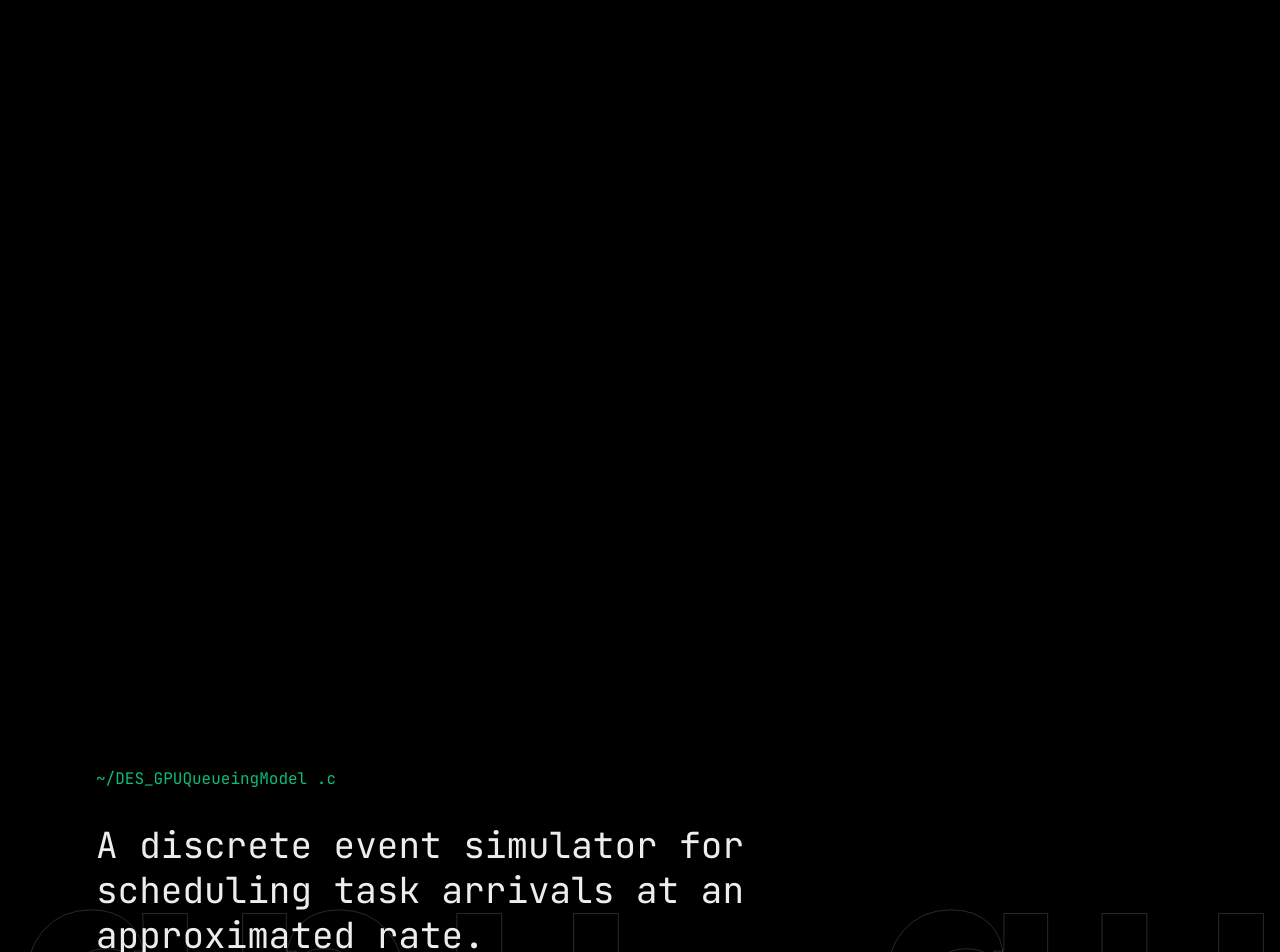
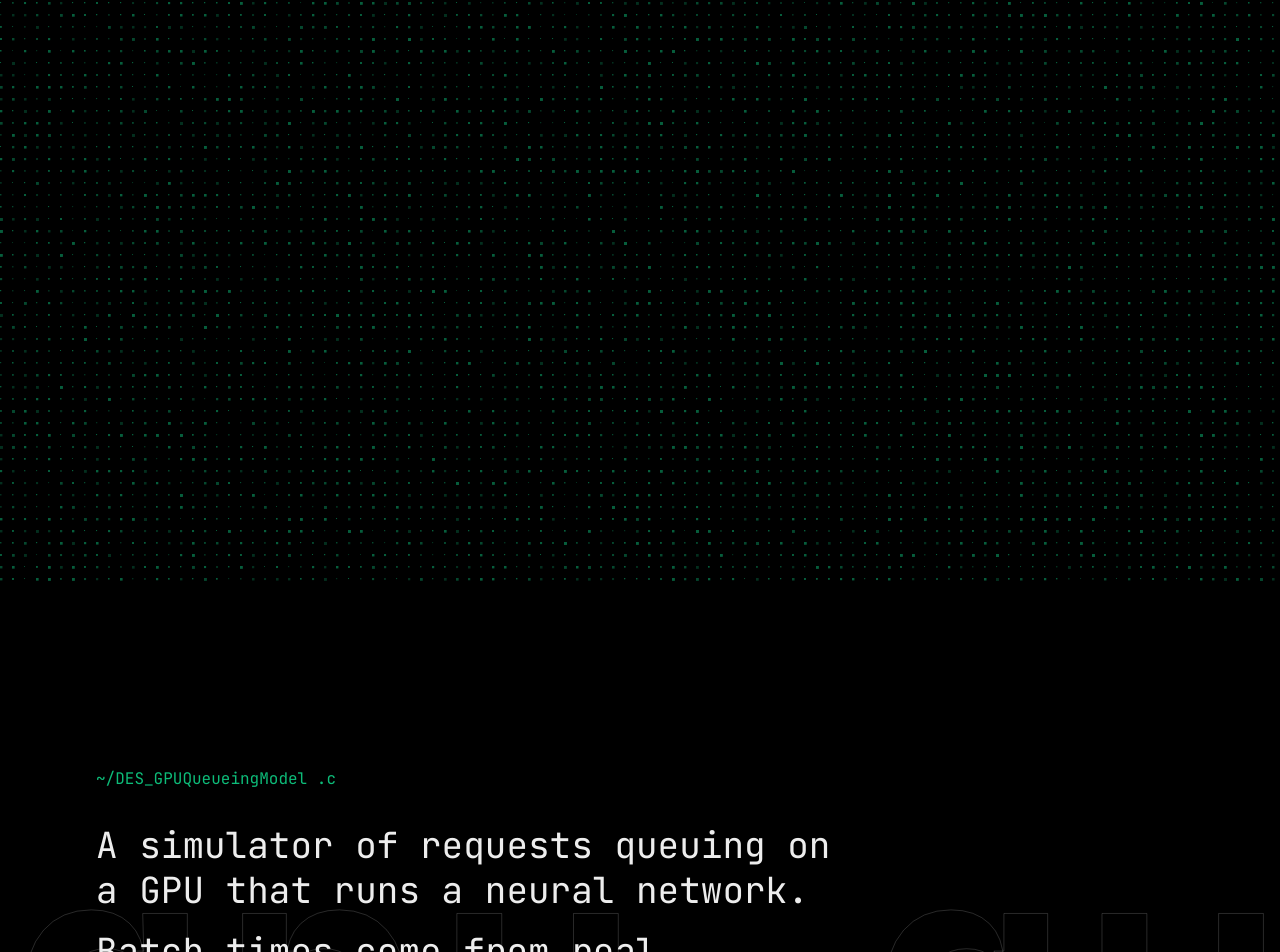
Before and after one commit to Granted07/portfolio, a Next.js app: page / in a window 1280 px wide. Shown: the part 1038-1990 px from the top of the page. Built offline with nearby package versions, Linux system fonts and the light colour scheme.

Commit message:
testing new pixel card css logic

```diff
--- a/app/globals.css
+++ b/app/globals.css
@@ -15,31 +15,3 @@ body{background:var(--bg);color:var(--fg);font-family:var(--font-jetbrains),ui-m
   .track{flex-direction:column;width:auto!important}
   .cursor::after{animation:none}
 }
-
-@layer components {
-  .pixel-card { position: relative; overflow: hidden; isolation: isolate; }
-
-  .pixel-canvas,
-  .pixel-card::before {
-    -webkit-mask-image: linear-gradient(to bottom,
-      transparent 0%, rgba(0,0,0,.08) 8%, rgba(0,0,0,.3) 18%, rgba(0,0,0,.7) 30%,
-      #000 35%, #000 75%,
-      rgba(0,0,0,.7) 70%, rgba(0,0,0,.3) 82%, rgba(0,0,0,.08) 92%, transparent 100%);
-    mask-image: linear-gradient(to bottom,
-      transparent 0%, rgba(0,0,0,.08) 8%, rgba(0,0,0,.3) 18%, rgba(0,0,0,.7) 30%,
-      #000 35%, #000 75%,
-      rgba(0,0,0,.7) 70%, rgba(0,0,0,.3) 82%, rgba(0,0,0,.08) 92%, transparent 100%);
-  }
-
-  .pixel-canvas {
-    position: absolute; inset: 0; width: 100%; height: 100%;
-    display: block; pointer-events: none; opacity: .55; z-index: 0;
-  }
-  .pixel-card::before {
-    content: ""; position: absolute; inset: 0; pointer-events: none; z-index: 0;
-    background: radial-gradient(ellipse at center, var(--pixel-card-active-color, transparent), transparent 70%);
-    opacity: 0; transition: opacity 800ms cubic-bezier(.5,1,.89,1);
-  }
-  .pixel-card:hover::before, .pixel-card:focus-within::before { opacity: .18; }
-  .pixel-card > :not(.pixel-canvas) { position: relative; z-index: 1; }
-}
--- a/components/ui/pixel-card.tsx
+++ b/components/ui/pixel-card.tsx
@@ -1,318 +1,101 @@
-'use client';
+"use client";
+import { useEffect, useRef } from "react";
 
-import { useEffect, useRef } from 'react';
-import { type JSX } from 'react';
-
-class Pixel {
-  width: number;
-  height: number;
-  ctx: CanvasRenderingContext2D;
-  x: number;
-  y: number;
-  color: string;
-  speed: number;
-  size: number;
-  sizeStep: number;
-  minSize: number;
-  maxSizeInteger: number;
-  maxSize: number;
-  delay: number;
-  counter: number;
-  counterStep: number;
-  isIdle: boolean;
-  isReverse: boolean;
-  isShimmer: boolean;
-
-  constructor(
-    canvas: HTMLCanvasElement,
-    context: CanvasRenderingContext2D,
-    x: number,
-    y: number,
-    color: string,
-    speed: number,
-    delay: number
-  ) {
-    this.width = canvas.width;
-    this.height = canvas.height;
-    this.ctx = context;
-    this.x = x;
-    this.y = y;
-    this.color = color;
-    this.speed = this.getRandomValue(0.1, 0.9) * speed;
-    this.size = 0;
-    this.sizeStep = Math.random() * 0.4;
-    this.minSize = 0.5;
-    this.maxSizeInteger = 2;
-    this.maxSize = this.getRandomValue(this.minSize, this.maxSizeInteger);
-    this.delay = delay;
-    this.counter = 0;
-    this.counterStep = Math.random() * 4 + (this.width + this.height) * 0.01;
-    this.isIdle = false;
-    this.isReverse = false;
-    this.isShimmer = false;
-  }
-
-  getRandomValue(min: number, max: number) {
-    return Math.random() * (max - min) + min;
-  }
-
-  draw() {
-    const centerOffset = this.maxSizeInteger * 0.5 - this.size * 0.5;
-    this.ctx.fillStyle = this.color;
-    this.ctx.fillRect(this.x + centerOffset, this.y + centerOffset, this.size, this.size);
-  }
-
-  appear() {
-    this.isIdle = false;
-    if (this.counter <= this.delay) {
-      this.counter += this.counterStep;
-      return;
-    }
-    if (this.size >= this.maxSize) {
-      this.isShimmer = true;
-    }
-    if (this.isShimmer) {
-      this.shimmer();
-    } else {
-      this.size += this.sizeStep;
-    }
-    this.draw();
-  }
-
-  disappear() {
-    this.isShimmer = false;
-    this.counter = 0;
-    if (this.size <= 0) {
-      this.isIdle = true;
-      return;
-    } else {
-      this.size -= 0.1;
-    }
-    this.draw();
-  }
-
-  shimmer() {
-    if (this.size >= this.maxSize) {
-      this.isReverse = true;
-    } else if (this.size <= this.minSize) {
-      this.isReverse = false;
-    }
-    if (this.isReverse) {
-      this.size -= this.speed;
-    } else {
-      this.size += this.speed;
-    }
-  }
-}
-
-function getEffectiveSpeed(value: number, reducedMotion: boolean) {
-  const min = 0;
-  const max = 100;
-  const throttle = 0.001;
-
-  if (value <= min || reducedMotion) {
-    return min;
-  } else if (value >= max) {
-    return max * throttle;
-  } else {
-    return value * throttle;
-  }
-}
-
-const VARIANTS = {
-  default: {
-    activeColor: null,
-    gap: 5,
-    speed: 35,
-    colors: '#f8fafc,#f1f5f9,#cbd5e1',
-    noFocus: false
-  },
-  blue: {
-    activeColor: '#e0f2fe',
-    gap: 10,
-    speed: 25,
-    colors: '#e0f2fe,#7dd3fc,#0ea5e9',
-    noFocus: false
-  },
-  yellow: {
-    activeColor: '#fef08a',
-    gap: 3,
-    speed: 20,
-    colors: '#fef08a,#fde047,#eab308',
-    noFocus: false
-  },
-  pink: {
-    activeColor: '#fecdd3',
-    gap: 6,
-    speed: 80,
-    colors: '#fecdd3,#fda4af,#e11d48',
-    noFocus: true
-  },
-  terminal: {
-    activeColor: '#0dbc79',
-    gap: 8,
-    speed: 30,
-    colors: '#0dbc79,#0a8f5d,#075f3d',
-    noFocus: true
-  }
+type Props = {
+  variant?: "terminal";
+  gap?: number;
+  colors?: string[];
+  id?: string;
+  className?: string;
+  children: React.ReactNode;
 };
 
-interface PixelCardProps {
-  variant?: 'default' | 'blue' | 'yellow' | 'pink' | 'terminal';
-  gap?: number;
-  speed?: number;
-  colors?: string;
-  noFocus?: boolean;
-  className?: string;
-  style?: React.CSSProperties;
-  id?: string;
-  children: React.ReactNode;
-}
+type Px = { x: number; y: number; col: string; d: number; s: number; m: number };
 
-interface VariantConfig {
-  activeColor: string | null;
-  gap: number;
-  speed: number;
-  colors: string;
-  noFocus: boolean;
-}
-
+// Pixel field behind the content. The canvas is absolutely positioned with
+// utility classes, so it can never push content around, and it sits behind
+// the children through a stacking context (isolate + -z-10), not a CSS rule
+// that targets children.
 export default function PixelCard({
-  variant = 'default',
-  gap,
-  speed,
-  colors,
-  noFocus,
-  className = '',
-  style,
+  gap = 12,
+  colors = ["#0dbc79", "#0a8f5d", "#075f3d"],
   id,
-  children
-}: PixelCardProps): JSX.Element {
-  const containerRef = useRef<HTMLDivElement>(null);
-  const canvasRef = useRef<HTMLCanvasElement>(null);
-  const pixelsRef = useRef<Pixel[]>([]);
-  const animationRef = useRef<ReturnType<typeof requestAnimationFrame> | null>(null);
-  const timePreviousRef = useRef(performance.now());
-  const reducedMotion = useRef(
-    typeof window !== 'undefined' && window.matchMedia('(prefers-reduced-motion: reduce)').matches
-  ).current;
-
-  const variantCfg: VariantConfig = VARIANTS[variant] || VARIANTS.default;
-  const finalGap = gap ?? variantCfg.gap;
-  const finalSpeed = speed ?? variantCfg.speed;
-  const finalColors = colors ?? variantCfg.colors;
-  const finalNoFocus = noFocus ?? variantCfg.noFocus;
-
-  const initPixels = () => {
-    if (!containerRef.current || !canvasRef.current) return;
-
-    const rect = containerRef.current.getBoundingClientRect();
-    const width = Math.floor(rect.width);
-    const height = Math.floor(rect.height);
-    const ctx = canvasRef.current.getContext('2d');
-
-    canvasRef.current.width = width;
-    canvasRef.current.height = height;
-    canvasRef.current.style.width = `${width}px`;
-    canvasRef.current.style.height = `${height}px`;
-
-    const colorsArray = finalColors.split(',');
-    const pxs = [];
-    for (let x = 0; x < width; x += parseInt(finalGap.toString(), 10)) {
-      for (let y = 0; y < height; y += parseInt(finalGap.toString(), 10)) {
-        const color = colorsArray[Math.floor(Math.random() * colorsArray.length)];
-
-        const dx = x - width / 2;
-        const dy = y - height / 2;
-        const distance = Math.sqrt(dx * dx + dy * dy);
-        const delay = reducedMotion ? 0 : distance;
-        if (!ctx) return;
-        pxs.push(new Pixel(canvasRef.current, ctx, x, y, color, getEffectiveSpeed(finalSpeed, reducedMotion), delay));
-      }
-    }
-    pixelsRef.current = pxs;
-  };
-
-  const doAnimate = (fnName: keyof Pixel) => {
-    animationRef.current = requestAnimationFrame(() => doAnimate(fnName));
-    const timeNow = performance.now();
-    const timePassed = timeNow - timePreviousRef.current;
-    const timeInterval = 1000 / 60;
-
-    if (timePassed < timeInterval) return;
-    timePreviousRef.current = timeNow - (timePassed % timeInterval);
-
-    const ctx = canvasRef.current?.getContext('2d');
-    if (!ctx || !canvasRef.current) return;
-
-    ctx.clearRect(0, 0, canvasRef.current.width, canvasRef.current.height);
-
-    let allIdle = true;
-    for (let i = 0; i < pixelsRef.current.length; i++) {
-      const pixel = pixelsRef.current[i];
-      (pixel as unknown as Record<string, () => void>)[String(fnName)]();
-      if (!pixel.isIdle) {
-        allIdle = false;
-      }
-    }
-    if (allIdle) {
-      cancelAnimationFrame(animationRef.current);
-    }
-  };
-
-  const handleAnimation = (name: keyof Pixel) => {
-    if (animationRef.current !== null) {
-      cancelAnimationFrame(animationRef.current);
-    }
-    animationRef.current = requestAnimationFrame(() => doAnimate(name));
-  };
-
-  const onMouseEnter = () => handleAnimation('appear');
-  const onMouseLeave = () => handleAnimation('disappear');
-  const onFocus: React.FocusEventHandler<HTMLDivElement> = e => {
-    if (e.currentTarget.contains(e.relatedTarget)) return;
-    handleAnimation('appear');
-  };
-  const onBlur: React.FocusEventHandler<HTMLDivElement> = e => {
-    if (e.currentTarget.contains(e.relatedTarget)) return;
-    handleAnimation('disappear');
-  };
+  className = "",
+  children,
+}: Props) {
+  const box = useRef<HTMLElement>(null);
+  const cv = useRef<HTMLCanvasElement>(null);
 
   useEffect(() => {
-    initPixels();
-    const observer = new ResizeObserver(() => {
-      initPixels();
-    });
-    if (containerRef.current) {
-      observer.observe(containerRef.current);
+    const el = box.current!;
+    const c = cv.current!;
+    const ctx = c.getContext("2d");
+    if (!ctx || matchMedia("(prefers-reduced-motion: reduce)").matches) return;
+
+    let px: Px[] = [];
+    let maxD = 0, raf = 0, dir = 0, t0 = 0;
+
+    const build = () => {
+      const w = el.clientWidth, h = el.clientHeight;
+      c.width = w;
+      c.height = h;
+      px = [];
+      for (let x = 0; x < w; x += gap)
+        for (let y = 0; y < h; y += gap)
+          px.push({ x, y, col: colors[(Math.random() * colors.length) | 0], d: Math.hypot(x - w / 2, y - h / 2), s: 0, m: 1 + Math.random() * 2 });
+      maxD = Math.hypot(w / 2, h / 2) * 1.2;
+      if (dir > 0 && !raf) raf = requestAnimationFrame(frame);
+    };
+
+    const frame = (t: number) => {
+      const elapsed = t - t0;
+      let moving = false;
+      ctx.clearRect(0, 0, c.width, c.height);
+      for (const p of px) {
+        const target = dir > 0 && elapsed > p.d * 1.2 ? p.m : 0;
+        if (p.s < target) { p.s = Math.min(target, p.s + 0.12); moving = true; }
+        else if (p.s > target) { p.s = Math.max(target, p.s - 0.12); moving = true; }
+        if (p.s > 0.05) {
+          ctx.fillStyle = p.col;
+          ctx.fillRect(p.x, p.y, p.s, p.s);
+        }
+      }
+      raf = moving || (dir > 0 && elapsed < maxD) ? requestAnimationFrame(frame) : 0;
+    };
+
+    const go = (d: 1 | -1) => {
+      dir = d;
+      t0 = performance.now();
+      if (!raf) raf = requestAnimationFrame(frame);
+    };
+
+    build();
+    const ro = new ResizeObserver(build);
+    ro.observe(el);
+
+    const touch = matchMedia("(hover: none)").matches;
+    const enter = () => go(1), leave = () => go(-1);
+    let io: IntersectionObserver | undefined;
+    if (touch) {
+      io = new IntersectionObserver(([e]) => go(e.isIntersecting ? 1 : -1), { threshold: 0.4 });
+      io.observe(el);
+    } else {
+      el.addEventListener("pointerenter", enter);
+      el.addEventListener("pointerleave", leave);
     }
+
     return () => {
-      observer.disconnect();
-      if (animationRef.current !== null) {
-        cancelAnimationFrame(animationRef.current);
-      }
+      ro.disconnect();
+      io?.disconnect();
+      el.removeEventListener("pointerenter", enter);
+      el.removeEventListener("pointerleave", leave);
+      cancelAnimationFrame(raf);
     };
-    // eslint-disable-next-line react-hooks/exhaustive-deps
-  }, [finalGap, finalSpeed, finalColors, finalNoFocus]);
-
-  const cssVars = {
-    ...(variantCfg.activeColor ? { '--pixel-card-active-color': variantCfg.activeColor } : {}),
-    ...style,
-  } as React.CSSProperties;
+  }, [gap, colors]);
 
   return (
-    <section
-      id={id}
-      ref={containerRef}
-      className={`pixel-card ${className}`}
-      style={cssVars}
-      onMouseEnter={onMouseEnter}
-      onMouseLeave={onMouseLeave}
-      onFocus={finalNoFocus ? undefined : onFocus}
-      onBlur={finalNoFocus ? undefined : onBlur}
-      tabIndex={finalNoFocus ? -1 : 0}
-    >
-      <canvas className="pixel-canvas" ref={canvasRef} aria-hidden />
+    <section id={id} ref={box} className={`relative isolate overflow-hidden ${className}`}>
+      <canvas ref={cv} aria-hidden className="pointer-events-none absolute inset-0 -z-10 h-full w-full opacity-50" />
       {children}
     </section>
   );
--- a/lib/story.ts
+++ b/lib/story.ts
@@ -21,49 +21,43 @@ export const chapters: Chapter[] = [
   {
     name: "gpu-queue", path: "~/DES_GPUQueueingModel", ext: "c", color: C.g,
     href: "https://github.com/Granted07/DES_GPUQueueingModel",
-    lines: ["A discrete event simulator for scheduling task arrivals at an approximated rate.", "Research work on neural network service latency optimisation."],
-    code: "static Event heap[MAX_EVENTS]; // fixed storage\nsim_run(&cfg, seed); // → csv",
+    lines: ["A simulator of requests queuing on a GPU that runs a neural network.", "Batch times come from real GoogLeNet runs, then get replayed under different loads."],
+    code: "mean = slope * b + intercept;\ndeparture = start + gamma(mean, cov);",
   },
   {
     name: "nn-in-c", path: "~/NeuralNetworkInC", ext: "c", color: C.y,
     href: "https://github.com/Granted07/NeuralNetworkInC",
-    lines: ["A neural network library written in C.", "Matrices, layers and backpropagation, built from scratch."],
+    lines: ["A small neural network library in C.", "Matrices, layers and training are written by hand, with no outside libraries."],
     code: "z = W x + b\na = act(z)\nW -= lr * dL/dz * xᵀ",
   },
   {
     name: "p2pchat", path: "~/p2pchat", ext: "cpp", color: C.c,
     href: "https://github.com/Granted07/p2pchat",
-    lines: ["A chat app where two computers talk directly, with no server in between.", "Uses UPnP to open the port on the router."],
+    lines: ["Connects two computers directly, with no server in between.", "It asks the router to open a port using UPnP."],
     code: "upnp_map(port, \"TCP\");\nconnect(peer);",
-  },
-  {
-    name: "chess-engine", path: "~/chess-engine", ext: "py", color: C.m,
-    href: "https://github.com/Granted07/Chess-Engine-Python",
-    lines: ["A chess engine in Python, written without any chess library.", "Handles castling and en passant."],
-    code: "moves = legal(board)\nboard.push(best(moves))",
   },
   {
     name: "mc-console", path: "~/mc-console", ext: "ts", color: C.b,
     href: "https://github.com/Granted07/mc-console",
-    lines: ["A web console for a Minecraft server.", "Streams the server log live and sends commands to it through tmux."],
-    code: "tail(log) → ws → ansi\ncmd → auth → tmux send-keys",
+    lines: ["A web page that shows a Minecraft server's log live and lets you send it commands.", "Each command passes a login token, a rate limit and input cleaning before it reaches the server."],
+    code: "log → websocket → browser\ncommand → checks → tmux send-keys",
   },
   {
-    name: "jimnios", path: "~/jimnios", ext: "arch", color: C.r,
-    href: "https://github.com/JimniOS",
-    lines: ["A Linux distribution for students, based on Arch.", "I was the designer."],
-    code: "pacman -S student",
+    name: "genuprising", path: "~/genu-website", ext: "ts", color: C.m,
+    href: "https://genuprising.com",
+    lines: ["The website for GenUprising, an advocacy group.", "Built with Next.js and a Supabase database. Caching keeps pages under 200ms."],
+    code: "cache → edge → 200ms",
   },
   {
-    name: "genuprising", path: "~/genuprising", ext: "ts", color: C.g,
-    href: "https://genuprising.com",
-    lines: ["Website for an advocacy group that publishes many articles in quick succession.", "Caching and edge functions keep it loading in under 200ms."],
-    code: "cache → edge → 200ms",
+    name: "chess-engine", path: "~/chess-engine", ext: "py", color: C.r,
+    href: "https://github.com/Granted07/Chess-Engine-Python",
+    lines: ["A chess engine in Python, written without a chess library.", "Handles castling and en passant."],
+    code: "moves = legal(board)\nboard.push(best(moves))",
   },
   {
     name: "repak-rebnk", path: "~/repak-rebnk", ext: "rs", color: C.y,
     href: "https://github.com/Granted07/repak-rebnk",
-    lines: ["A fork of a Rust tool for Unreal Engine pak files.", "Opens and inspects game archives."],
+    lines: ["A fork of repak-rivals, a Rust library and command line tool.", "It reads and writes the .pak archives that Unreal Engine games use."],
     code: "pak.unpack(&mut out)?;",
   },
 ];
@@ -71,10 +65,9 @@ export const chapters: Chapter[] = [
 export const repos = [
   { name: "DES_GPUQueueingModel", tag: "research", color: C.g, note: "GPU inference queue simulator", href: "https://github.com/Granted07/DES_GPUQueueingModel" },
   { name: "NeuralNetworkInC", tag: "library", color: C.y, note: "neural network library in C", href: "https://github.com/Granted07/NeuralNetworkInC" },
-  { name: "p2pchat", tag: "network", color: C.c, note: "peer-to-peer chat", href: "https://github.com/Granted07/p2pchat" },
-  { name: "mc-console", tag: "tool", color: C.b, note: "web console for a minecraft vps", href: "https://github.com/Granted07/mc-console" },
-  { name: "genu-website", tag: "web", color: C.m, note: "the genuprising site", href: "https://github.com/Granted07/genu-website" },
-  { name: "anicli", tag: "cli", color: C.r, note: "anime, from the terminal", href: "https://github.com/Granted07/anicli" },
-  { name: "K-Folio", tag: "fork", color: C.m, note: "project-wing 2026, web domain", href: "https://github.com/Granted07/K-Folio" },
-  { name: "dots", tag: "config", color: C.c, note: "where this terminal came from", href: "https://github.com/Granted07/dots" },
+  { name: "p2pchat", tag: "network", color: C.c, note: "peer to peer chat over UPnP", href: "https://github.com/Granted07/p2pchat" },
+  { name: "mc-console", tag: "tool", color: C.b, note: "web console for a Minecraft server", href: "https://github.com/Granted07/mc-console" },
+  { name: "genu-website", tag: "web", color: C.m, note: "GenUprising site, Next.js and Supabase", href: "https://github.com/Granted07/genu-website" },
+  { name: "repak-rebnk", tag: "fork", color: C.y, note: "Unreal Engine .pak library in Rust", href: "https://github.com/Granted07/repak-rebnk" },
+  { name: "anicli", tag: "cli", color: C.r, note: "anime from the terminal", href: "https://github.com/Granted07/anicli" },
 ];
```
